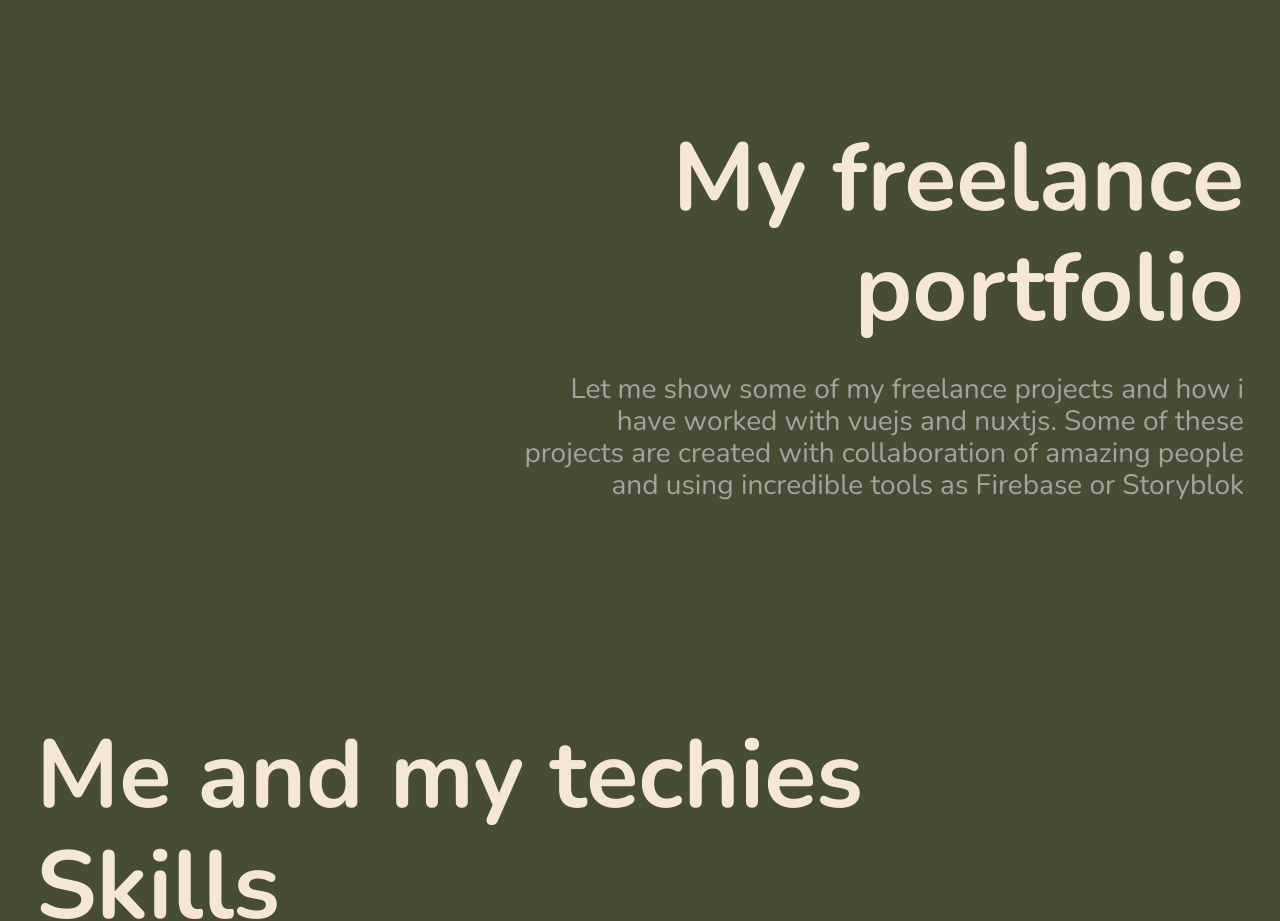
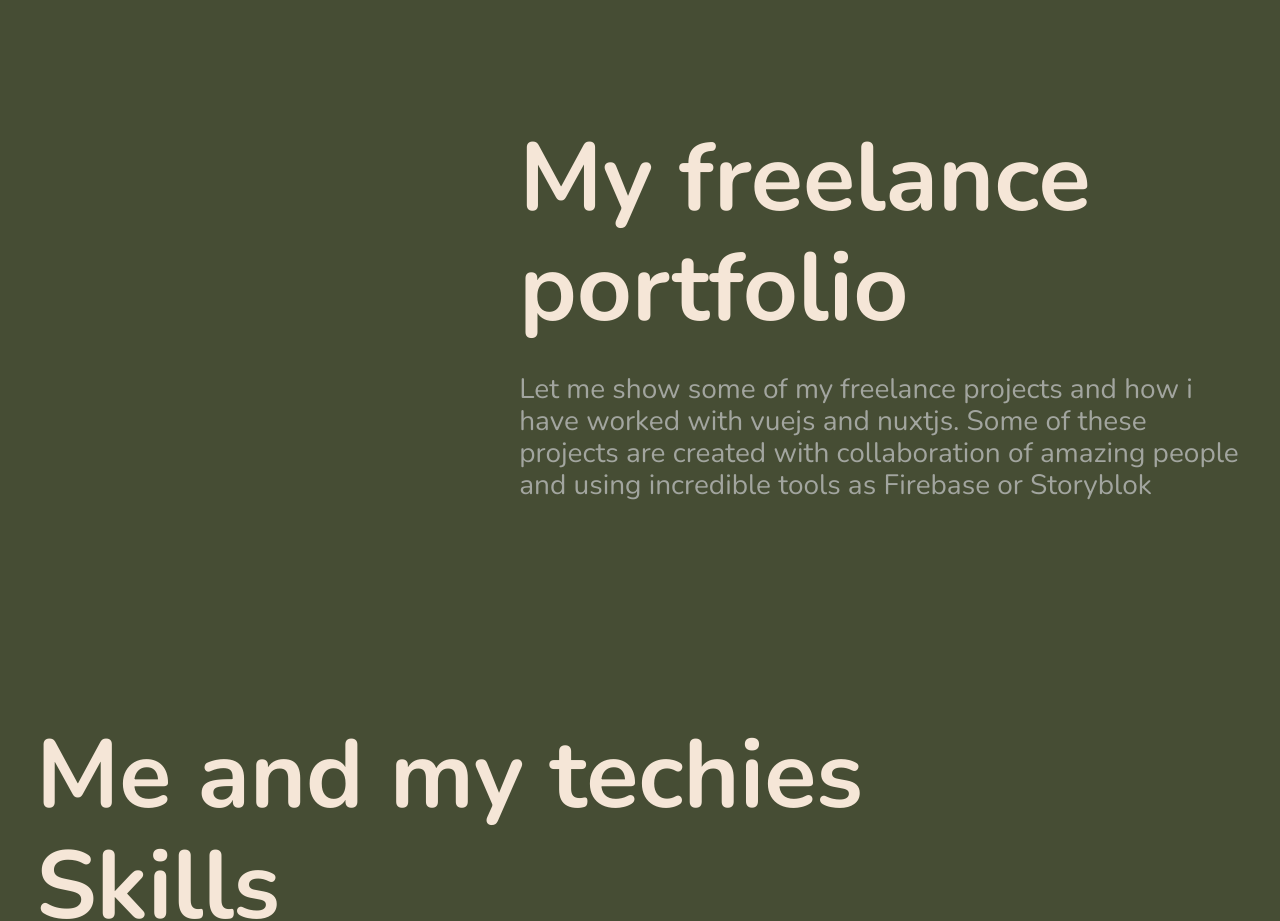
Before and after one commit to platzi/curso-arquitecturas-css-proyecto-2, a Vue app: page / in a window 1280 px wide. Shown: the part 820-1741 px from the top of the page. Built offline with nearby package versions, Linux system fonts and the light colour scheme.

Commit message:
general change my portfolio section component text align was change from left to right

```diff
--- a/src/components/index/AboutMe.vue
+++ b/src/components/index/AboutMe.vue
@@ -52,7 +52,7 @@
 }
 @media only screen and (max-width: 375px) {
   .aboutMeSection--container h2 {
-    font-size: 4rem;
+    font-size: 3rem;
   }
   .aboutMeSection--container p {
     font-size: 0.75rem;
--- a/src/components/index/MyPortfolio.vue
+++ b/src/components/index/MyPortfolio.vue
@@ -32,15 +32,15 @@
   color: #f5e6d7;
   font-size: 6rem;
   margin: 0;
-  text-align: right;
-  width: 75%;
+  text-align: left;
+  width: 60%;
 }
 
 .portfolioContent p {
   font-size: 1.75rem;
   width: 60%;
   color: #a2a59f;
-  text-align: right;
+  text-align: left;
 }
 
 @media only screen and (max-width: 1024px) {
```
